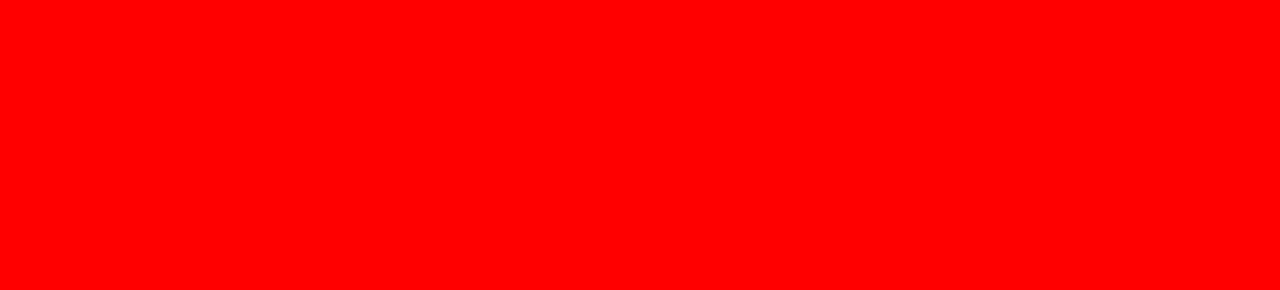
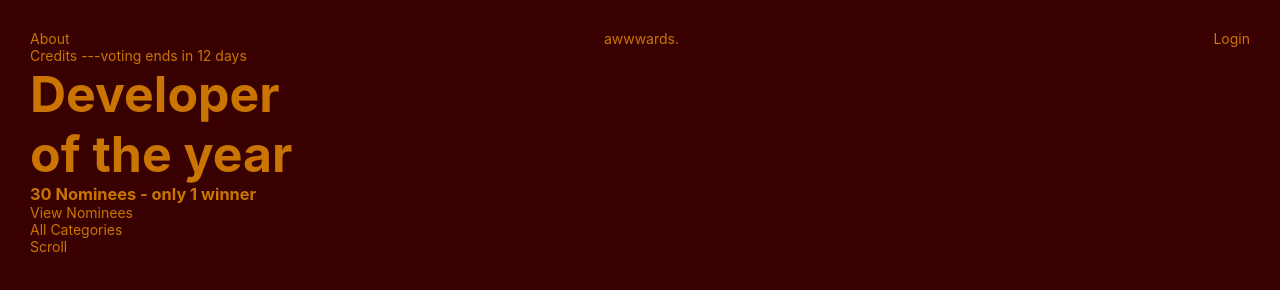
Before and after one commit to davidobodo/developer-of-the-year, a website: page index.html in a window 1280 px wide. Drawn offline with Linux system fonts and the light colour scheme.

Commit message:
input major html contents onto page

```diff
--- a/index.html
+++ b/index.html
@@ -10,9 +10,26 @@
 </head>
 
 <body>
-    <div>
+    <nav class="nav">
+        <div class="nav__link">About</div>
+        <div class="nav__logo">awwwards.</div>
+        <div class="nav__link">Login</div>
+    </nav>
 
-    </div>
+    <content class="section">
+        <div class="section__left-nav">Credits ---voting ends in 12 days</div>
+        <h1 class="section__title">
+            Developer <br>
+            <span>of the year</span>
+        </h1>
+        <h3 class="section__subtitle">30 Nominees - only 1 winner</h3>
+        <div>View Nominees</div>
+        <div class="section__right-nav">All Categories</div>
+    </content>
+
+    <footer>
+        Scroll
+    </footer>
 </body>
 
 </html>
--- a/styles/scss/style.scss
+++ b/styles/scss/style.scss
@@ -1,10 +1,12 @@
-body{
-    background-color: red;
+html{
     font-size: 62.5%;
 }
 
 body{
+    background-color: #380000;
+    color: #CA7501;
     font-size: 1.4rem;
+    padding: 3rem;
     font-family: -apple-system, BlinkMacSystemFont, 'Segoe UI', Roboto, Oxygen, Ubuntu, Cantarell, 'Open Sans', 'Helvetica Neue', sans-serif;
 }
 
@@ -13,3 +15,15 @@ body{
     padding: 0;
     box-sizing: border-box;
 }
+
+.nav{
+    display: flex;
+    justify-content: space-between;
+}
+
+.section{
+
+    &__title{
+        font-size: 5rem;
+    }
+}
```
Also changed, not shown: styles/css/style.css, 1 other file.
